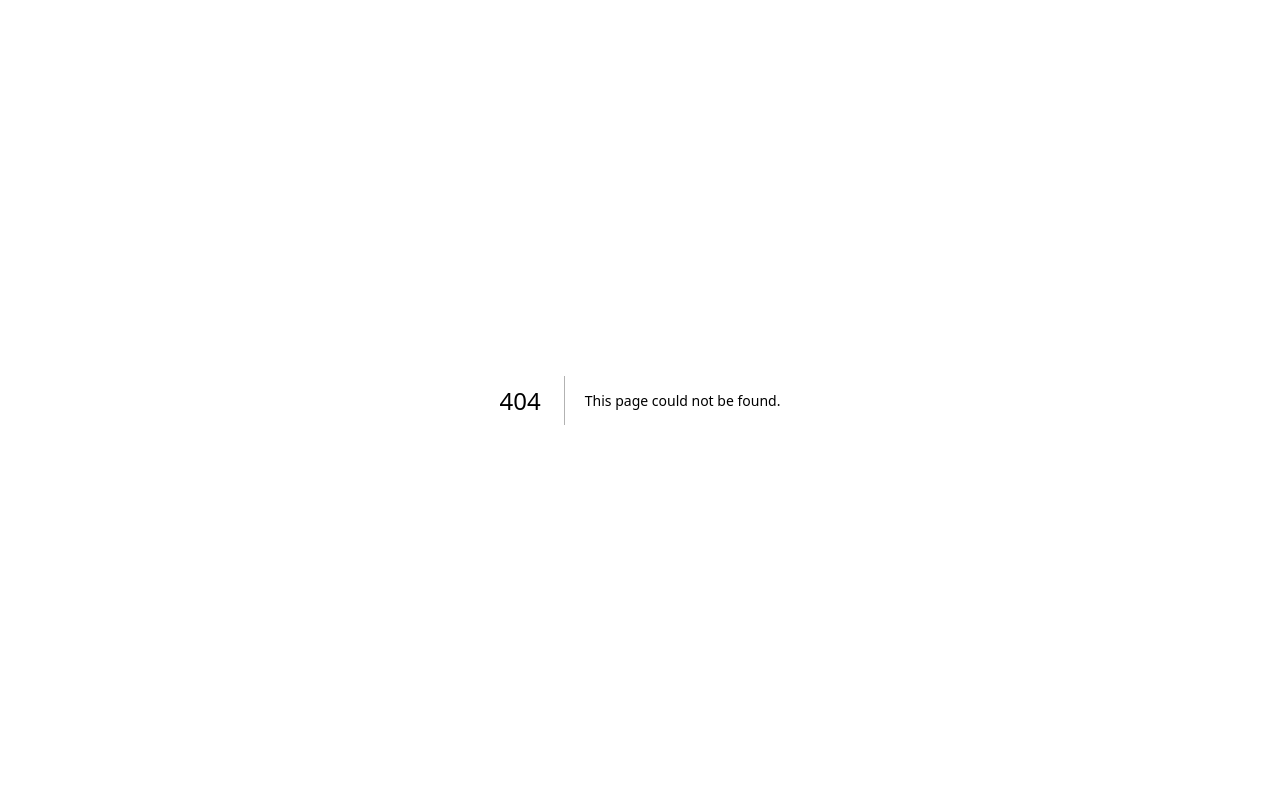
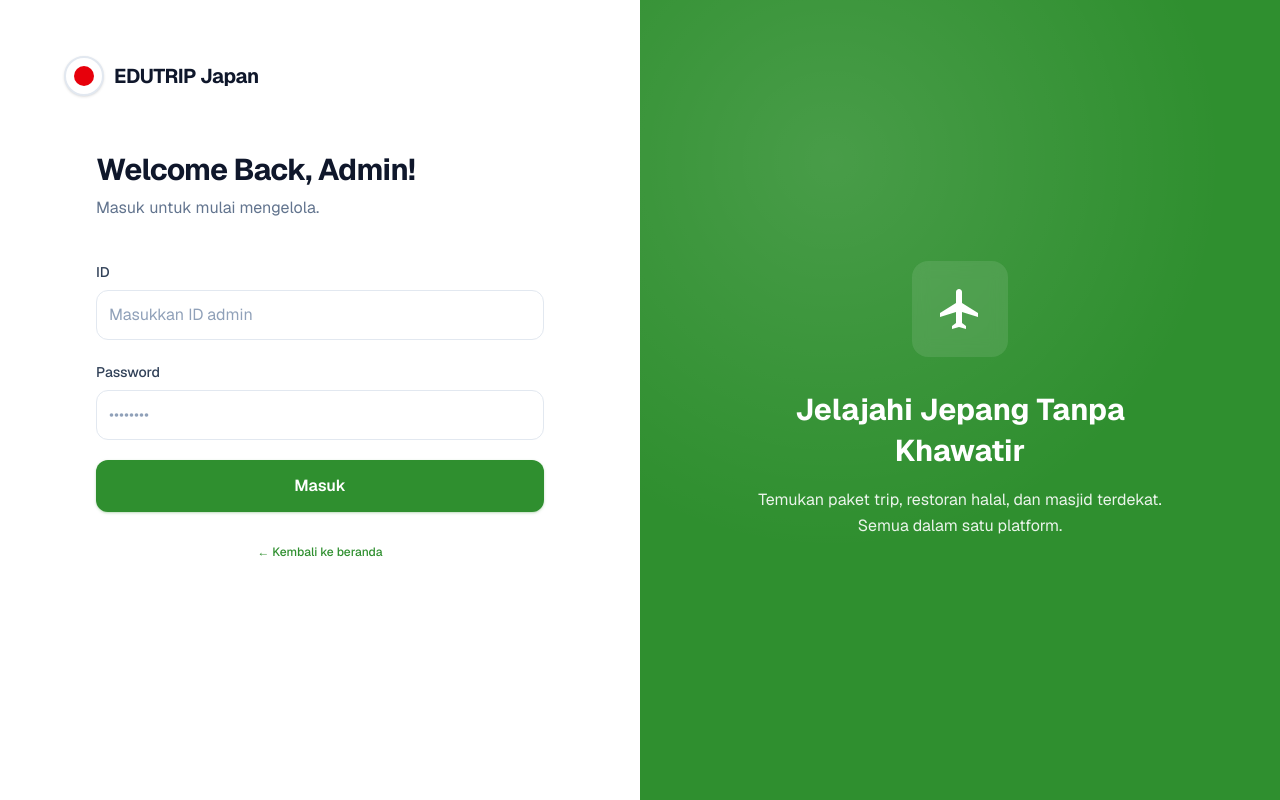
Before and after one commit to GantangSatria/edutrip-fe, a Next.js app: page /admin in a window 1280 px wide. Before the commit this address had no page. Built offline with nearby package versions, Linux system fonts and the light colour scheme.

Commit message:
feat(admin): implement admin login page and related components

```diff
--- /dev/null
+++ b/app/admin/page.tsx
@@ -0,0 +1,31 @@
+import type { Metadata } from "next";
+import Link from "next/link";
+
+import { AdminLoginAside } from "@/components/admin/admin-login-aside";
+import { AdminLoginBrand } from "@/components/admin/admin-login-brand";
+import { AdminLoginForm } from "@/components/admin/admin-login-form";
+
+export const metadata: Metadata = {
+  title: "Admin | Edutrip",
+  description: "Masuk ke panel admin Edutrip Japan.",
+};
+
+export default function AdminLoginPage() {
+  return (
+    <main className="flex min-h-dvh w-full flex-col bg-white md:min-h-screen md:flex-row">
+      <section className="flex w-full flex-1 flex-col px-6 py-8 sm:px-10 sm:py-12 lg:px-16 lg:py-14">
+        <AdminLoginBrand />
+        <div className="mx-auto mt-10 w-full max-w-md flex-1 sm:mt-14">
+          <AdminLoginForm />
+          <p className="mt-8 text-center text-xs text-slate-400">
+            <Link href="/" className="font-medium text-primary underline-offset-2 hover:underline">
+              ← Kembali ke beranda
+            </Link>
+          </p>
+        </div>
+      </section>
+
+      <AdminLoginAside />
+    </main>
+  );
+}
--- /dev/null
+++ b/components/admin/admin-login-aside.tsx
@@ -0,0 +1,25 @@
+export function AdminLoginAside() {
+  return (
+    <aside className="relative flex min-h-[42vh] w-full flex-1 flex-col items-center justify-center bg-primary px-6 py-14 text-center text-white md:min-h-dvh md:px-10 md:py-16 lg:px-16">
+      <div className="absolute inset-0 bg-[radial-gradient(circle_at_30%_20%,rgba(255,255,255,0.12),transparent_50%)]" aria-hidden />
+      <div className="relative max-w-md">
+        <div className="mx-auto flex h-20 w-20 items-center justify-center rounded-2xl bg-white/10 backdrop-blur-sm sm:h-24 sm:w-24">
+          <svg
+            className="h-10 w-10 text-white sm:h-12 sm:w-12"
+            viewBox="0 0 24 24"
+            fill="currentColor"
+            aria-hidden
+          >
+            <path d="M21 16v-2l-8-5V3.5c0-.83-.67-1.5-1.5-1.5S10 2.67 10 3.5V9l-8 5v2l8-2.5V19l-2 1.5V22l3.5-1 3.5 1v-1.5L13 19v-5.5l8 2.5z" />
+          </svg>
+        </div>
+        <h2 className="mt-8 text-xl font-bold leading-snug sm:text-2xl md:text-3xl">
+          Jelajahi Jepang Tanpa Khawatir
+        </h2>
+        <p className="mt-4 text-sm leading-relaxed text-white/90 sm:text-base">
+          Temukan paket trip, restoran halal, dan masjid terdekat. Semua dalam satu platform.
+        </p>
+      </div>
+    </aside>
+  );
+}
--- /dev/null
+++ b/components/admin/admin-login-brand.tsx
@@ -0,0 +1,15 @@
+import Link from "next/link";
+
+export function AdminLoginBrand() {
+  return (
+    <Link href="/" className="inline-flex items-center gap-2.5 self-start transition-opacity hover:opacity-80">
+      <span
+        className="flex h-10 w-10 shrink-0 items-center justify-center rounded-full border-2 border-slate-200 bg-white shadow-sm"
+        aria-hidden
+      >
+        <span className="h-5 w-5 rounded-full bg-red-600 ring-2 ring-white" />
+      </span>
+      <span className="text-lg font-bold tracking-tight text-slate-900 sm:text-xl">EDUTRIP Japan</span>
+    </Link>
+  );
+}
--- /dev/null
+++ b/components/admin/admin-login-form.tsx
@@ -0,0 +1,75 @@
+"use client";
+
+import { useState, FormEvent } from "react";
+
+const inputClass =
+  "mt-1.5 w-full rounded-xl border border-slate-200 bg-white px-3 py-2.5 text-sm text-slate-900 outline-none transition placeholder:text-slate-400 focus:border-primary focus:ring-2 focus:ring-primary/20 sm:py-3 sm:text-base";
+
+export function AdminLoginForm() {
+  const [adminId, setAdminId] = useState("");
+  const [password, setPassword] = useState("");
+  const [loading, setLoading] = useState(false);
+
+  async function handleSubmit(e: FormEvent<HTMLFormElement>) {
+    e.preventDefault();
+    setLoading(true);
+    try {
+      await new Promise((r) => setTimeout(r, 900));
+      // Placeholder: wire to auth API when ready
+    } finally {
+      setLoading(false);
+    }
+  }
+
+  return (
+    <div>
+      <h1 className="text-2xl font-bold tracking-tight text-slate-900 sm:text-3xl">Welcome Back, Admin!</h1>
+      <p className="mt-2 text-sm text-slate-500 sm:text-base">Masuk untuk mulai mengelola.</p>
+
+      <form onSubmit={handleSubmit} className="mt-8 space-y-5 sm:mt-10">
+        <div>
+          <label htmlFor="admin-id" className="text-sm font-medium text-slate-700">
+            ID
+          </label>
+          <input
+            id="admin-id"
+            name="adminId"
+            type="text"
+            autoComplete="username"
+            value={adminId}
+            onChange={(e) => setAdminId(e.target.value)}
+            className={inputClass}
+            placeholder="Masukkan ID admin"
+            required
+            disabled={loading}
+          />
+        </div>
+        <div>
+          <label htmlFor="admin-password" className="text-sm font-medium text-slate-700">
+            Password
+          </label>
+          <input
+            id="admin-password"
+            name="password"
+            type="password"
+            autoComplete="current-password"
+            value={password}
+            onChange={(e) => setPassword(e.target.value)}
+            className={inputClass}
+            placeholder="••••••••"
+            required
+            disabled={loading}
+          />
+        </div>
+
+        <button
+          type="submit"
+          disabled={loading}
+          className="w-full rounded-xl bg-primary py-3 text-sm font-semibold text-white shadow-sm shadow-primary/25 transition-all hover:bg-primary-dark active:scale-[0.99] disabled:cursor-not-allowed disabled:opacity-60 sm:py-3.5 sm:text-base"
+        >
+          {loading ? "Memproses…" : "Masuk"}
+        </button>
+      </form>
+    </div>
+  );
+}
--- a/components/layout/header.tsx
+++ b/components/layout/header.tsx
@@ -1,5 +1,6 @@
 "use client";
 
+import Link from "next/link";
 import { useState, useCallback } from "react";
 
 import { FlightPriceModal } from "@/components/layout/flight-price-modal";
@@ -34,9 +35,12 @@ export function Header() {
             >
               Plane Information
             </button>
-            <a href="#" className="px-2 py-1.5 transition-all hover:border-gray-500 hover:text-black">
+            <Link
+              href="/admin"
+              className="px-2 py-1.5 transition-all hover:text-black"
+            >
               Admin
-            </a>
+            </Link>
           </div>
 
           <button
@@ -64,9 +68,13 @@ export function Header() {
             >
               Plane Information
             </button>
-            <a href="#" className="px-4 text-center transition-all hover:text-black">
+            <Link
+              href="/admin"
+              className="px-4 text-center transition-all hover:text-black"
+              onClick={() => setIsOpen(false)}
+            >
               Admin
-            </a>
+            </Link>
           </div>
         )}
       </div>
```
